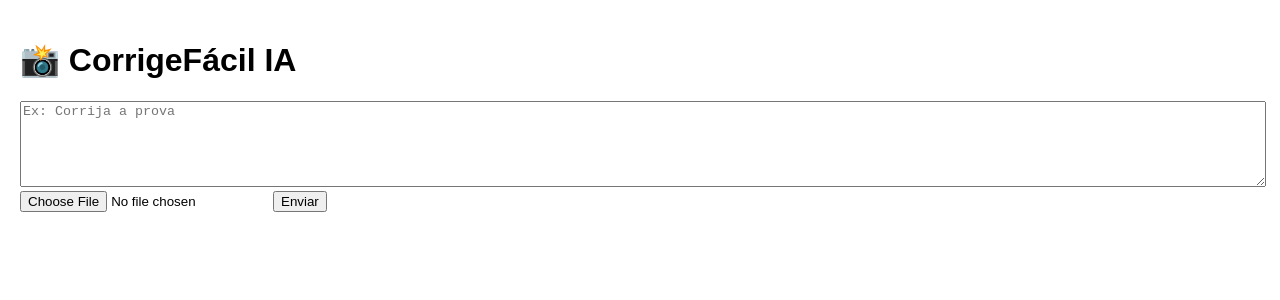
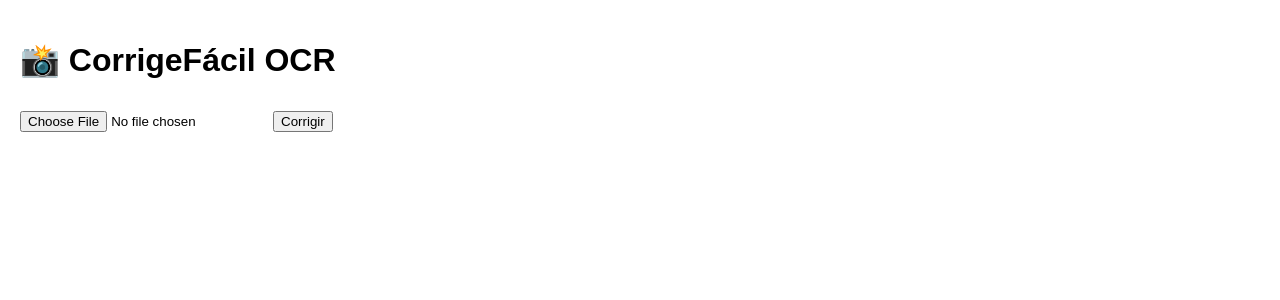
Before and after one commit to maafernandesn/corrige-facil, a Next.js app: page / in a window 1280 px wide. Shown: the top 300 px of the page. Built offline with nearby package versions, Linux system fonts and the light colour scheme.

Commit message:
Atualizar o page.js

```diff
--- a/app/page.js
+++ b/app/page.js
@@ -4,12 +4,16 @@ import { useState } from "react";
 
 export default function Home() {
   const [img, setImg] = useState(null);
-  const [pergunta, setPergunta] = useState("");
   const [resposta, setResposta] = useState("");
 
   const enviar = async () => {
+    if (!img) {
+      alert("Envie uma imagem");
+      return;
+    }
+
     try {
-      setResposta("Enviando... ⏳");
+      setResposta("Lendo imagem... ⏳");
 
       const baseUrl = window.location.origin;
 
@@ -18,7 +22,7 @@ export default function Home() {
         headers: {
           "Content-Type": "application/json"
         },
-        body: JSON.stringify({ img, pergunta })
+        body: JSON.stringify({ img })
       });
 
       const data = await r.json();
@@ -31,21 +35,14 @@ export default function Home() {
       );
 
     } catch (err) {
-      console.error("ERRO:", err);
-      setResposta("Erro na conexão ❌ (imagem muito grande)");
+      console.error(err);
+      setResposta("Erro na conexão ❌");
     }
   };
 
   return (
     <div style={{ padding: 20 }}>
-      <h1>📸 CorrigeFácil IA</h1>
-
-      <textarea
-        placeholder="Ex: Corrija a prova"
-        value={pergunta}
-        onChange={(e) => setPergunta(e.target.value)}
-        style={{ width: "100%", height: 80 }}
-      />
+      <h1>📸 CorrigeFácil OCR</h1>
 
       <input
         type="file"
@@ -63,8 +60,8 @@ export default function Home() {
             imgEl.onload = () => {
               const canvas = document.createElement("canvas");
 
-              // 🔥 REDUÇÃO FORTE
-              const maxWidth = 400;
+              // 🔥 compressão forte (evita erro)
+              const maxWidth = 500;
               const scale = maxWidth / imgEl.width;
 
               canvas.width = maxWidth;
@@ -73,10 +70,8 @@ export default function Home() {
               const ctx = canvas.getContext("2d");
               ctx.drawImage(imgEl, 0, 0, canvas.width, canvas.height);
 
-              // 🔥 compressão máxima
-              const compressed = canvas.toDataURL("image/jpeg", 0.5);
+              const compressed = canvas.toDataURL("image/jpeg", 0.6);
 
-              console.log("Imagem reduzida");
               setImg(compressed);
             };
           };
@@ -85,9 +80,13 @@ export default function Home() {
         }}
       />
 
-      <button onClick={enviar}>Enviar</button>
+      <button onClick={enviar} style={{ marginTop: 10 }}>
+        Corrigir
+      </button>
 
-      <pre style={{ marginTop: 20 }}>{resposta}</pre>
+      <pre style={{ marginTop: 20, whiteSpace: "pre-wrap" }}>
+        {resposta}
+      </pre>
     </div>
   );
 }
```
